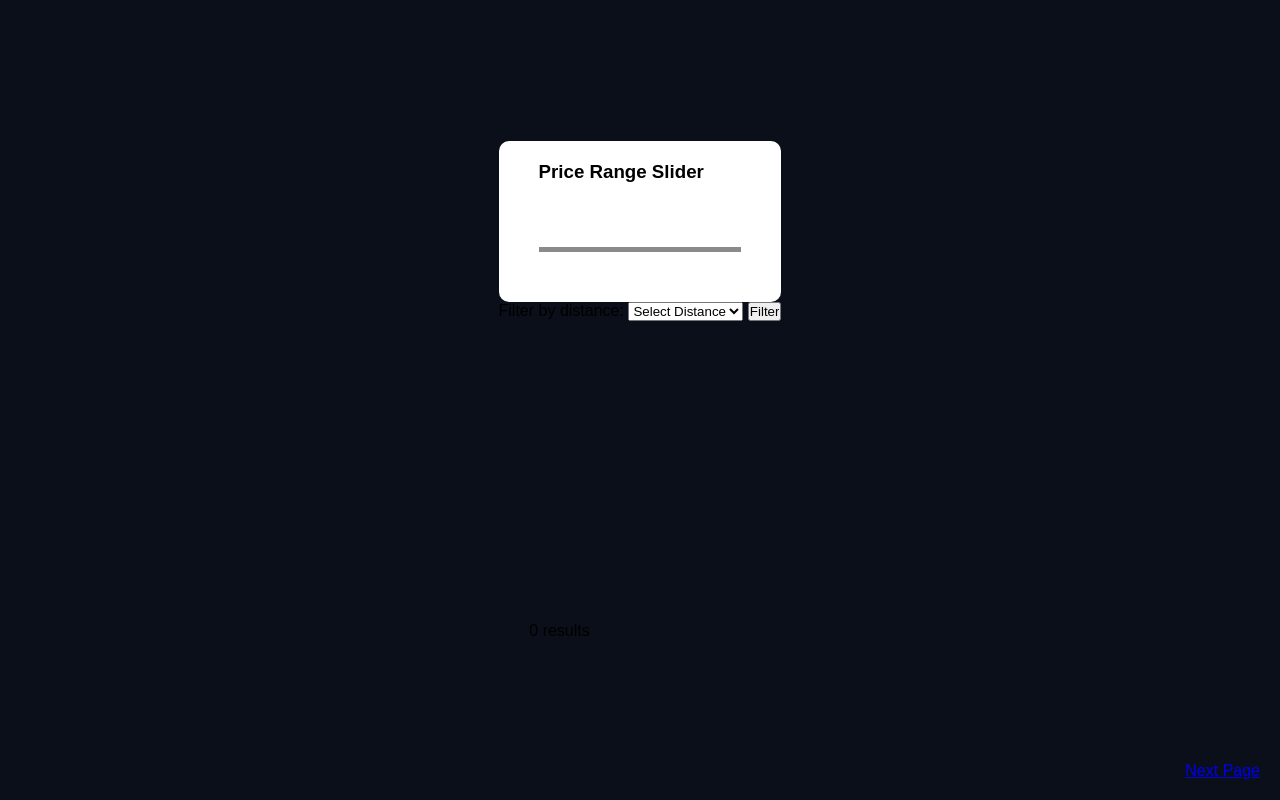
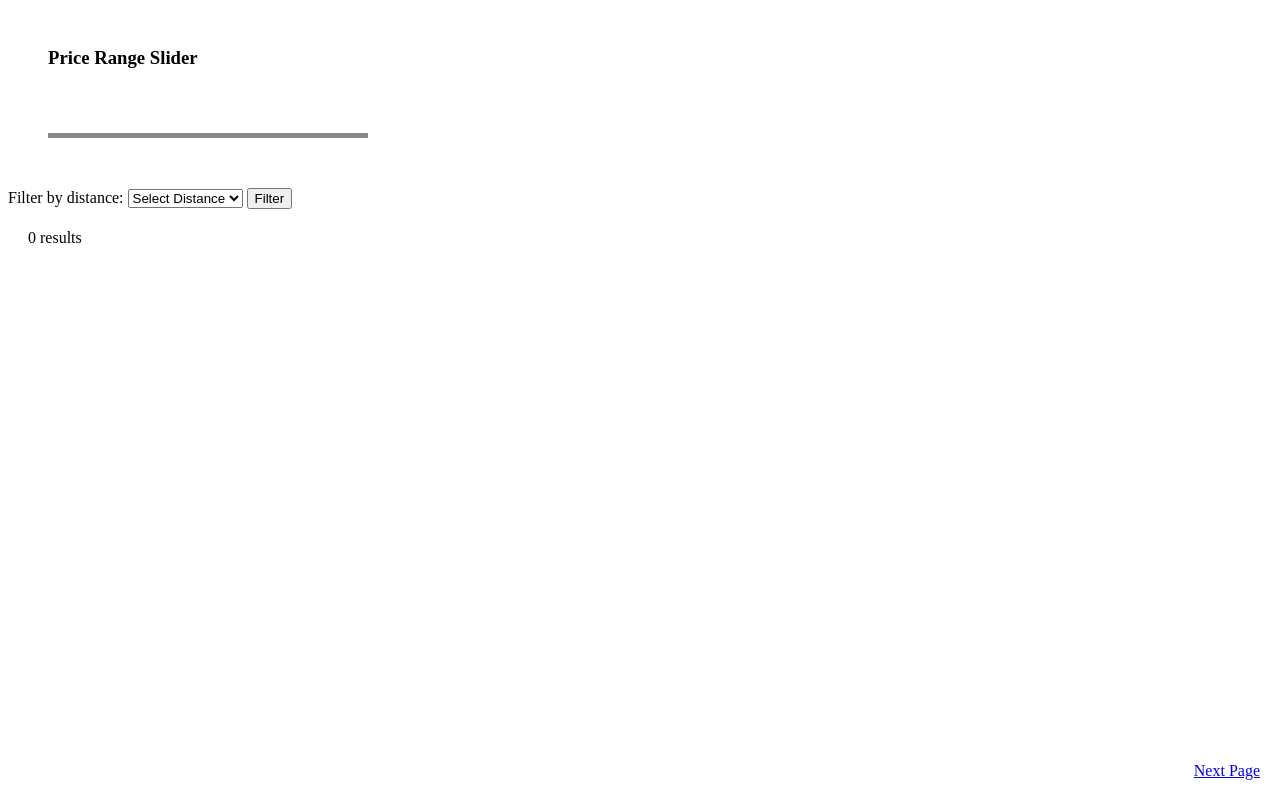
Before and after one commit to StatStud/test-hostgator, a PHP site: page /maybe.php in a window 1280 px wide. Run offline with PHP 8.4, Linux system fonts and the light colour scheme; data that the repository does not hold is empty; a stand-in replaces the project's code that opens the database connection.

Commit message:
update Wed Dec 27 12:44:30 EST 2023

```diff
--- a/maybe.php
+++ b/maybe.php
@@ -44,20 +44,7 @@
 
         @import url('https://fonts.googleapis.com/css2?family=Poppins&display=swap');
 
-        * {
-            margin: 0;
-            padding: 0;
-            box-sizing: border-box;
-            font-family: 'Poppins', sans-serif;
-        }
 
-        body {
-            height: 100vh;
-            display: grid;
-            background-color: #0b0f19;
-            place-items: center;
-            font-family: 'Poppins', sans-serif;
-        }
 
         .double-slider-box {
             background-color: #fff;
```
